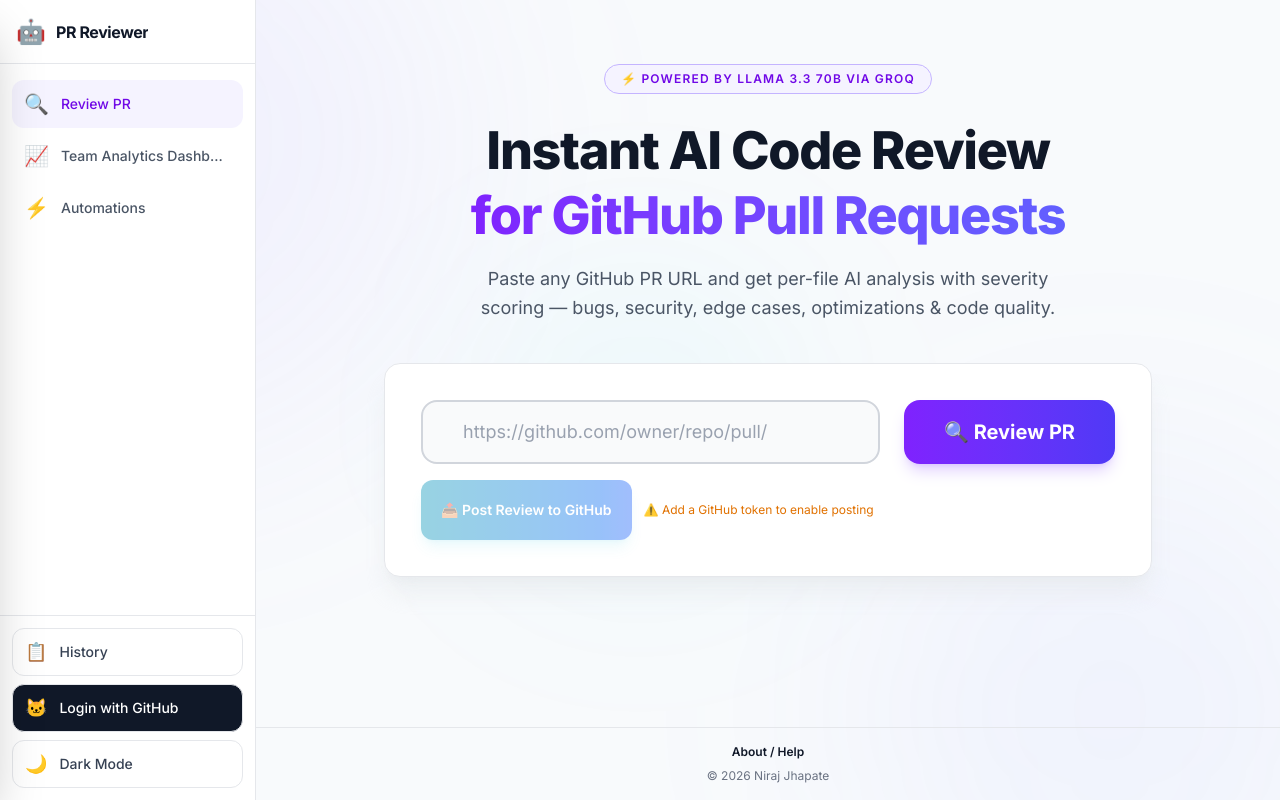
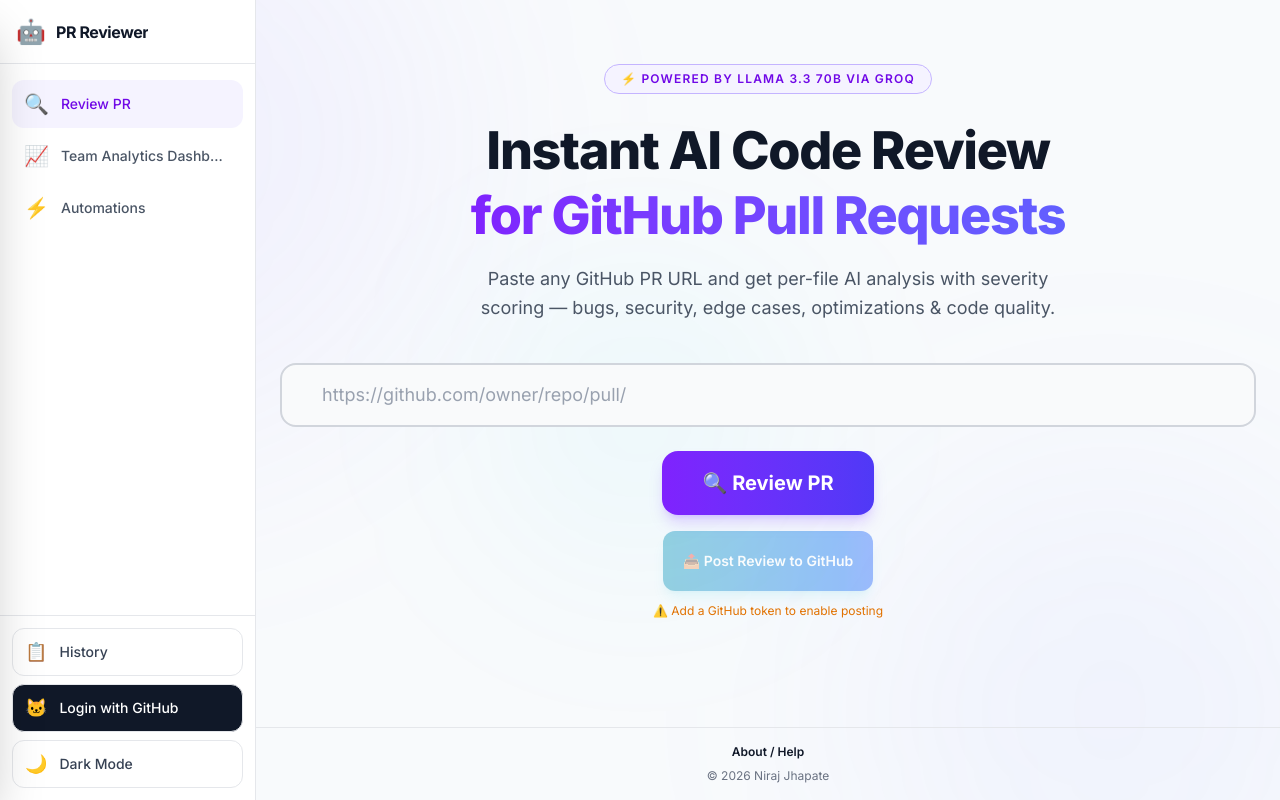
Before and after one commit to jhapate0704/Ai-Pull-Requests-Reviewer, a React (Vite) app in the folder frontend/: page / in a window 1280 px wide. Built offline with nearby package versions, Linux system fonts and the light colour scheme; no server answers.

Commit message:
update the searchbar full position

```diff
--- a/frontend/src/components/ui/SearchBar.jsx
+++ b/frontend/src/components/ui/SearchBar.jsx
@@ -41,9 +41,9 @@
   const busy = loading || posting
 
   return (
-    <div className="mx-auto w-full max-w-3xl rounded-2xl border border-gray-200 bg-white p-9 shadow-xl shadow-gray-200/60 dark:border-white/10 dark:bg-white/5 dark:shadow-black/30">
+    <div>
        {/* URL input field and core Review action buttons row */}
-      <div className="flex flex-col gap-6 sm:flex-row">
+          <div className="flex flex-col gap-6">
             <input
               id="pr-url-input"
               type="url"
@@ -52,9 +52,12 @@
               onChange={(e) => onUrlChange(e.target.value)}
               onKeyDown={handleKey}
               placeholder="https://github.com/owner/repo/pull/"
-          className="h-16 flex-1 rounded-2xl border-2 border-gray-300 bg-gray-50 px-10 text-base sm:text-lg text-gray-900 placeholder:text-gray-400 outline-none transition-all duration-200 focus:border-violet-500 focus:ring-4 focus:ring-violet-500/20 dark:border-white/10 dark:bg-gray-800/60 dark:text-white dark:placeholder:text-gray-500"
+              className="h-16 w-full rounded-2xl border-2 border-gray-300 bg-gray-50 px-10 text-base sm:text-lg
+  text-gray-900 placeholder:text-gray-400 outline-none transition-all duration-200 focus:border-violet-500
+  focus:ring-4 focus:ring-violet-500/20 dark:border-white/10 dark:bg-gray-800/60 dark:text-white
+  dark:placeholder:text-gray-500"
             />
-        <div className="flex flex-col gap-3 sm:flex-row">
+            <div className="flex flex-col items-center justify-center gap-3 sm:flex-row">
               {/* Main Review execution trigger */}
               <button
                 id="review-btn"
@@ -78,7 +81,7 @@
           </div>
 
       {/* GitHub Comment Posting execution row */}
-      <div className="mt-4 flex flex-col items-start gap-3 sm:flex-row sm:items-center">
+      <div className="mt-4 flex flex-col items-start gap-3 sm:auto sm:items-center">
         <button
           id="post-review-btn"
           onClick={onPost}
```
Lines whose indentation alone changed are shown as unchanged.
